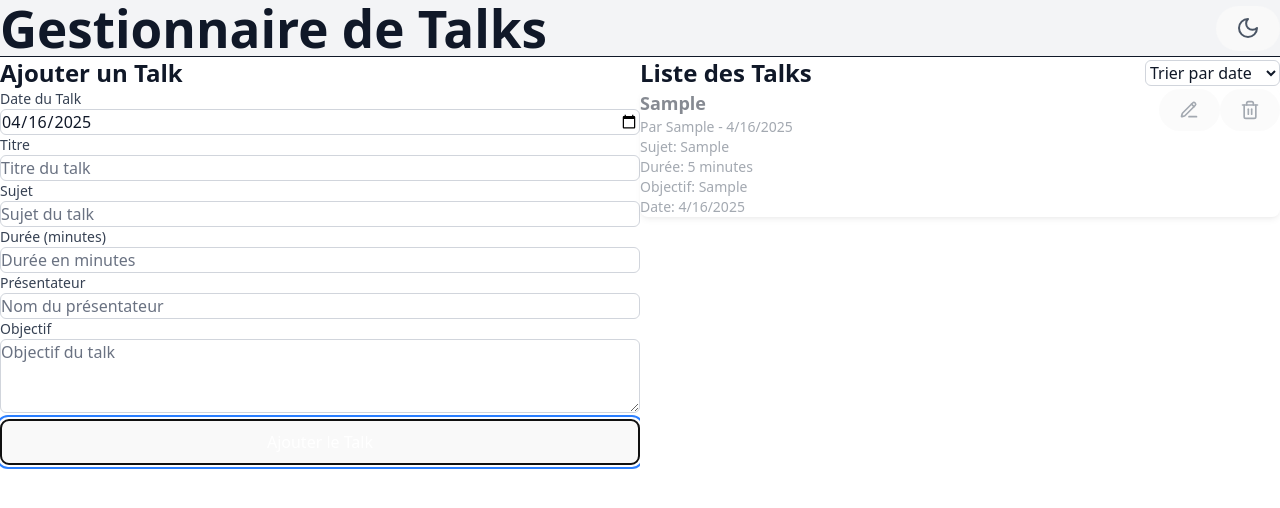
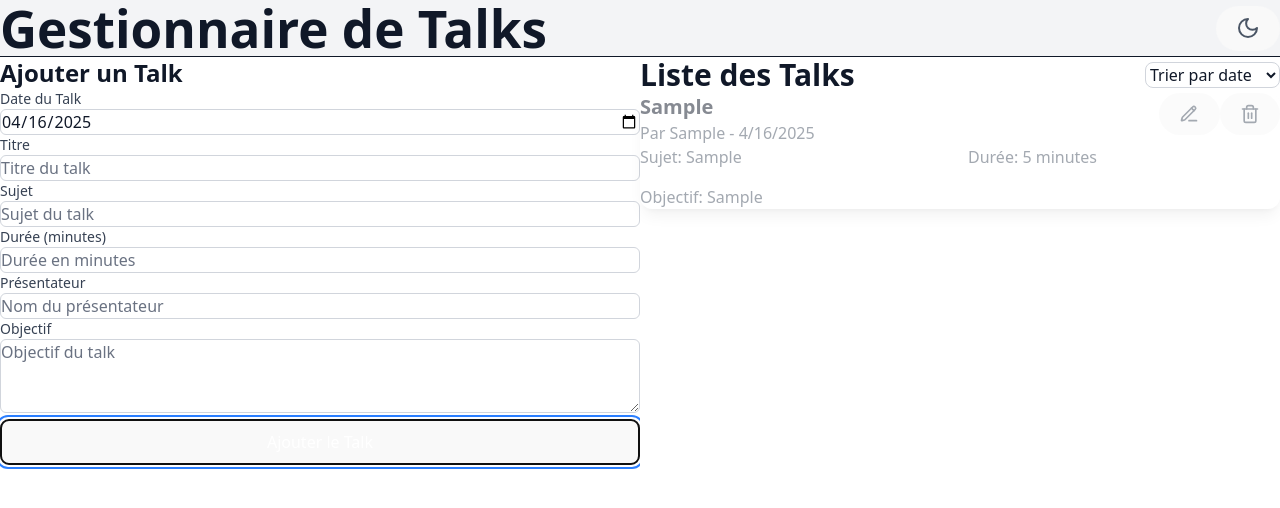
Before and after one commit to Intercptor43/projet_react_js, a React (Vite) app: page / in a window 1280 px wide. Both pictures are taken after typing "Sample", "Sample", "5", "Sample", "Sample" into the empty fields and a click on the button "Ajouter le Talk". Shown: the top 508 px of the page. Built offline with nearby package versions, Linux system fonts and the light colour scheme.

Commit message:
Ajout color-thème

```diff
--- a/src/components/TalkList.jsx
+++ b/src/components/TalkList.jsx
@@ -46,14 +46,13 @@ const TalkList = () => {
   }
 
   return (
-    <div className="space-y-4">
-      <div className="flex justify-between items-center">
-        <h2 className={`text-2xl font-bold ${darkMode ? 'text-white' : 'text-gray-900'}`}>Liste des Talks</h2>
+    <div className="space-y-6">
+      <div className="flex justify-between items-center mb-8">
+        <h2 className={`text-3xl font-bold ${darkMode ? 'text-white' : 'text-gray-900'}`}>Liste des Talks</h2>
         <select
           value={sortBy}
           onChange={(e) => setSortBy(e.target.value)}
-          className={`px-3 py-2 border rounded-md transition-colors duration-200 ${
-            darkMode
+          className={`px-4 py-2 border rounded-lg transition-colors duration-200 ${darkMode
               ? 'bg-gray-700 border-gray-600 text-gray-100 focus:border-blue-500 focus:ring-blue-500'
               : 'bg-white border-gray-300 text-gray-900 focus:border-blue-500 focus:ring-blue-500'
             }`}
@@ -64,18 +63,17 @@ const TalkList = () => {
         </select>
       </div>
 
-      <div className="space-y-4">
+      <div className="space-y-6">
         {sortedTalks.map((talk) => (
           <div
             key={talk.id}
-            className={`p-4 rounded-lg shadow-md transition-colors duration-200 ${
-              darkMode
-                ? 'bg-gray-700 text-gray-100'
-                : 'bg-white text-gray-900'
-            } ${isPastTalk(talk) ? 'opacity-50' : ''}`}
+            className={`p-6 rounded-xl shadow-lg transition-all duration-200 transform hover:scale-[1.02] ${darkMode
+                ? `${isPastTalk(talk) ? 'bg-gray-700 opacity-50' : 'bg-gray-800'} text-gray-100`
+                : `${isPastTalk(talk) ? 'bg-white opacity-50' : 'bg-gray-50'} text-gray-900`
+              }`}
           >
             {editingTalk?.id === talk.id ? (
-              <form onSubmit={handleSaveEdit} className="space-y-4">
+              <form onSubmit={handleSaveEdit} className="space-y-6">
                 <div className="space-y-2">
                   <label className={`block text-sm font-medium ${darkMode ? 'text-gray-200' : 'text-gray-700'}`}>
                     Titre
@@ -85,8 +83,7 @@ const TalkList = () => {
                     name="title"
                     value={editingTalk.title}
                     onChange={handleEditChange}
-                    className={`w-full px-3 py-2 border rounded-md transition-colors duration-200 ${
-                      darkMode
+                    className={`w-full px-3 py-2 border rounded-md transition-colors duration-200 ${darkMode
                         ? 'bg-gray-600 border-gray-500 text-gray-100 placeholder-gray-400 focus:border-blue-500 focus:ring-blue-500'
                         : 'bg-white border-gray-300 text-gray-900 placeholder-gray-500 focus:border-blue-500 focus:ring-blue-500'
                       }`}
@@ -103,8 +100,7 @@ const TalkList = () => {
                     name="subject"
                     value={editingTalk.subject}
                     onChange={handleEditChange}
-                    className={`w-full px-3 py-2 border rounded-md transition-colors duration-200 ${
-                      darkMode
+                    className={`w-full px-3 py-2 border rounded-md transition-colors duration-200 ${darkMode
                         ? 'bg-gray-600 border-gray-500 text-gray-100 placeholder-gray-400 focus:border-blue-500 focus:ring-blue-500'
                         : 'bg-white border-gray-300 text-gray-900 placeholder-gray-500 focus:border-blue-500 focus:ring-blue-500'
                       }`}
@@ -121,8 +117,7 @@ const TalkList = () => {
                     name="duration"
                     value={editingTalk.duration}
                     onChange={handleEditChange}
-                    className={`w-full px-3 py-2 border rounded-md transition-colors duration-200 ${
-                      darkMode
+                    className={`w-full px-3 py-2 border rounded-md transition-colors duration-200 ${darkMode
                         ? 'bg-gray-600 border-gray-500 text-gray-100 placeholder-gray-400 focus:border-blue-500 focus:ring-blue-500'
                         : 'bg-white border-gray-300 text-gray-900 placeholder-gray-500 focus:border-blue-500 focus:ring-blue-500'
                       }`}
@@ -139,8 +134,7 @@ const TalkList = () => {
                     name="presenter"
                     value={editingTalk.presenter}
                     onChange={handleEditChange}
-                    className={`w-full px-3 py-2 border rounded-md transition-colors duration-200 ${
-                      darkMode
+                    className={`w-full px-3 py-2 border rounded-md transition-colors duration-200 ${darkMode
                         ? 'bg-gray-600 border-gray-500 text-gray-100 placeholder-gray-400 focus:border-blue-500 focus:ring-blue-500'
                         : 'bg-white border-gray-300 text-gray-900 placeholder-gray-500 focus:border-blue-500 focus:ring-blue-500'
                       }`}
@@ -156,8 +150,7 @@ const TalkList = () => {
                     name="objective"
                     value={editingTalk.objective}
                     onChange={handleEditChange}
-                    className={`w-full px-3 py-2 border rounded-md transition-colors duration-200 ${
-                      darkMode
+                    className={`w-full px-3 py-2 border rounded-md transition-colors duration-200 ${darkMode
                         ? 'bg-gray-600 border-gray-500 text-gray-100 placeholder-gray-400 focus:border-blue-500 focus:ring-blue-500'
                         : 'bg-white border-gray-300 text-gray-900 placeholder-gray-500 focus:border-blue-500 focus:ring-blue-500'
                       }`}
@@ -170,18 +163,16 @@ const TalkList = () => {
                   <button
                     type="button"
                     onClick={() => setEditingTalk(null)}
-                    className={`px-4 py-2 rounded-md transition-colors duration-200 ${
-                      darkMode
-                        ? 'bg-gray-600 hover:bg-gray-500 text-gray-100 focus:ring-2 focus:ring-gray-500 focus:ring-offset-2 focus:ring-offset-gray-700'
-                        : 'bg-gray-200 hover:bg-gray-300 text-gray-900 focus:ring-2 focus:ring-gray-500 focus:ring-offset-2'
+                    className={`px-4 py-2 rounded-md font-medium transition-colors duration-200 text-white ${darkMode
+                        ? 'bg-gray-700 hover:bg-gray-600 border border-gray-600'
+                        : 'bg-gray-500 hover:bg-gray-600 border border-gray-400'
                       }`}
                   >
                     Annuler
                   </button>
                   <button
                     type="submit"
-                    className={`px-4 py-2 rounded-md transition-colors duration-200 ${
-                      darkMode
+                    className={`px-4 py-2 rounded-md transition-colors duration-200 ${darkMode
                         ? 'bg-blue-600 hover:bg-blue-700 text-white focus:ring-2 focus:ring-blue-500 focus:ring-offset-2 focus:ring-offset-gray-700'
                         : 'bg-blue-500 hover:bg-blue-600 text-white focus:ring-2 focus:ring-blue-500 focus:ring-offset-2'
                       }`}
@@ -191,33 +182,31 @@ const TalkList = () => {
                 </div>
               </form>
             ) : (
-              <div className="space-y-2">
+              <div className="space-y-4">
                 <div className="flex justify-between items-start">
                   <div>
-                    <h3 className={`text-lg font-semibold ${darkMode ? 'text-white' : 'text-gray-900'}`}>
+                    <h3 className={`text-xl font-semibold mb-2 ${darkMode ? 'text-white' : 'text-gray-900'}`}>
                       {talk.title}
                     </h3>
-                    <p className={`text-sm ${darkMode ? 'text-gray-300' : 'text-gray-600'}`}>
+                    <p className={`text-base ${darkMode ? 'text-gray-300' : 'text-gray-600'}`}>
                       Par {talk.presenter} - {new Date(talk.scheduledDate).toLocaleDateString()}
                     </p>
                   </div>
-                  <div className="flex space-x-2">
+                  <div className="flex space-x-3">
                     <button
                       onClick={() => handleEdit(talk)}
-                      className={`p-2 rounded-full transition-colors duration-200 ${
-                        darkMode
-                          ? 'hover:bg-gray-600 text-gray-300 focus:ring-2 focus:ring-gray-500 focus:ring-offset-2 focus:ring-offset-gray-700'
-                          : 'hover:bg-gray-200 text-gray-600 focus:ring-2 focus:ring-gray-500 focus:ring-offset-2'
+                      className={`p-2.5 rounded-full transition-colors duration-200 ${darkMode
+                          ? 'hover:bg-gray-600 text-gray-300 focus:ring-2 focus:ring-gray-500'
+                          : 'hover:bg-gray-200 text-gray-600 focus:ring-2 focus:ring-gray-500'
                         }`}
                     >
                       <PencilLine className="h-5 w-5" />
                     </button>
                     <button
                       onClick={() => removeTalk(talk.id)}
-                      className={`p-2 rounded-full transition-colors duration-200 ${
-                        darkMode
-                          ? 'hover:bg-gray-600 text-gray-300 focus:ring-2 focus:ring-gray-500 focus:ring-offset-2 focus:ring-offset-gray-700'
-                          : 'hover:bg-gray-200 text-gray-600 focus:ring-2 focus:ring-gray-500 focus:ring-offset-2'
+                      className={`p-2.5 rounded-full transition-colors duration-200 ${darkMode
+                          ? 'hover:bg-gray-600 text-gray-300 focus:ring-2 focus:ring-gray-500'
+                          : 'hover:bg-gray-200 text-gray-600 focus:ring-2 focus:ring-gray-500'
                         }`}
                     >
                       <Trash2 className="h-5 w-5" />
@@ -225,18 +214,17 @@ const TalkList = () => {
                   </div>
                 </div>
 
-                <p className={`text-sm ${darkMode ? 'text-gray-300' : 'text-gray-600'}`}>
+                <div className="grid gap-4 md:grid-cols-2">
+                  <p className={`text-base ${darkMode ? 'text-gray-300' : 'text-gray-600'}`}>
                     <span className="font-medium">Sujet:</span> {talk.subject}
                   </p>
-                <p className={`text-sm ${darkMode ? 'text-gray-300' : 'text-gray-600'}`}>
+                  <p className={`text-base ${darkMode ? 'text-gray-300' : 'text-gray-600'}`}>
                     <span className="font-medium">Durée:</span> {talk.duration} minutes
                   </p>
-                <p className={`text-sm ${darkMode ? 'text-gray-300' : 'text-gray-600'}`}>
+                  <p className={`text-base md:col-span-2 ${darkMode ? 'text-gray-300' : 'text-gray-600'}`}>
                     <span className="font-medium">Objectif:</span> {talk.objective}
                   </p>
-                <p className={`text-sm ${darkMode ? 'text-gray-300' : 'text-gray-600'}`}>
-                  <span className="font-medium">Date:</span> {new Date(talk.createdAt).toLocaleDateString()}
-                </p>
+                </div>
               </div>
             )}
           </div>
```
Also changed, not shown: src/components/TalkForm.jsx (+7 -14 lines), src/App.jsx (line endings or trailing spaces). Lines whose indentation alone changed are shown as unchanged.
